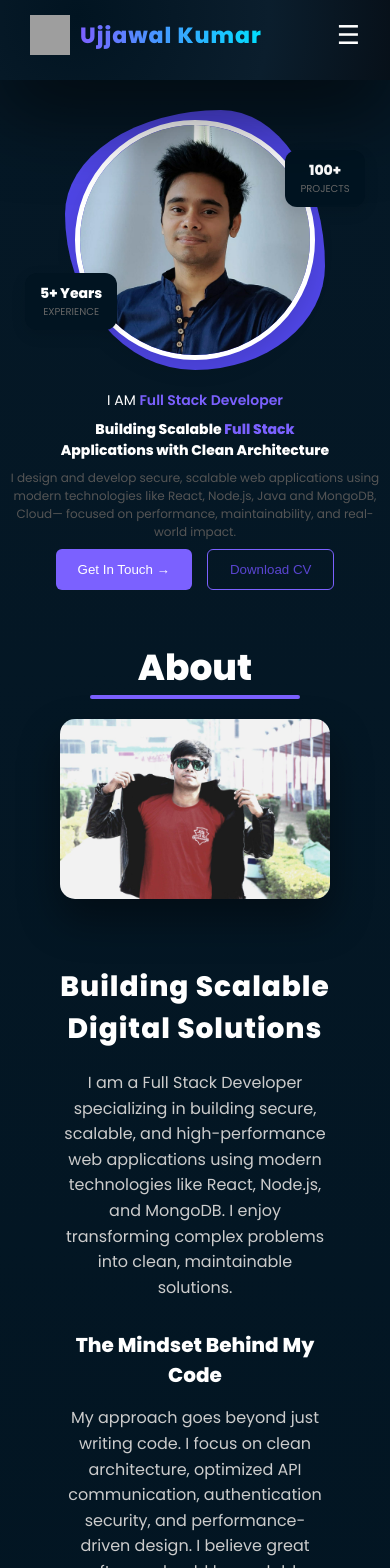
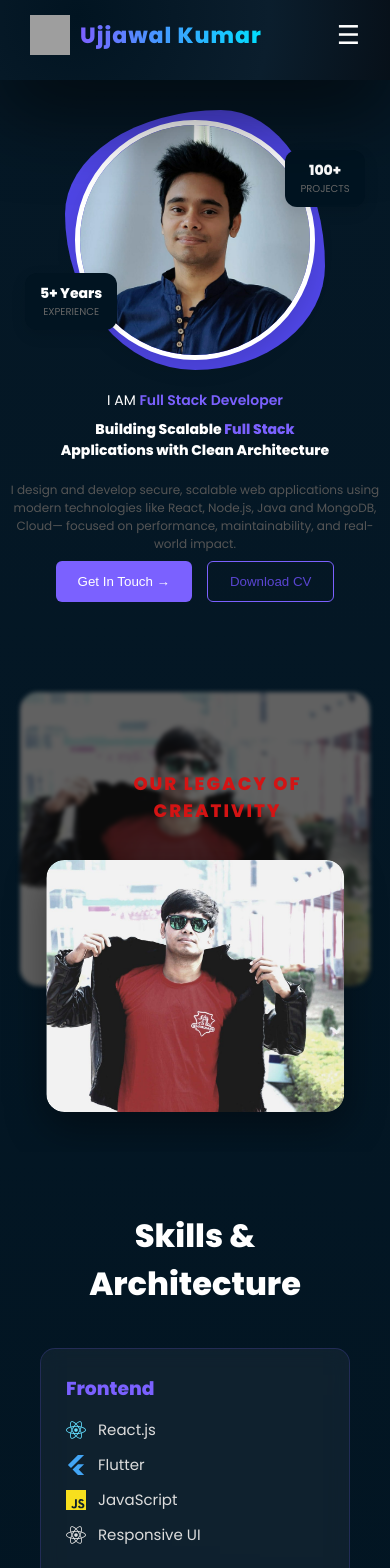
Before and after one commit to ujjawalkmr/developer_profile, a React (Vite) app: page / in a window 390 px wide. Shown: the top 1568 px of the page. Built offline with nearby package versions, Linux system fonts and the light colour scheme; grey boxes are pictures that could not be loaded.

Commit message:
about start
Signed-off-by: Ujjawal Kumar <ujjawalkmr9211@gmail.com>

```diff
--- /dev/null
+++ b/src/components/AboutMobile.jsx
@@ -0,0 +1,33 @@
+import React from "react";
+import "../styles/AboutMobile.css";
+
+
+const AboutMobile = () => {
+      const image = "/assets/uk_about.jpeg"
+
+
+  return (
+   <section className="about-mobile">
+<div className="about-mobile-wrapper">
+      {/* BACK LAYER (blurred background effect) */}
+      <div
+        className="legacy-bg"
+        style={{ backgroundImage: `url(${image})` }}
+      ></div>
+<div className="about-mobile-overlay">
+          <h1>OUR LEGACY OF CREATIVITY</h1>
+        </div>
+      {/* MAIN CARD */}
+      <div className="about-mobile-card">
+        <img src={image} alt="Creativity team" className="about-mobile-image" />
+
+        {/* <div className="about-mobile-overlay">
+          <h1>OUR LEGACY OF CREATIVITY</h1>
+        </div> */}
+      </div>
+    </div>
+   </section>
+  );
+};
+
+export default AboutMobile;
--- a/src/pages/Home.jsx
+++ b/src/pages/Home.jsx
@@ -1,5 +1,5 @@
 import { useState, useEffect, Suspense, lazy } from "react";
-//import { useMediaQuery } from "react-responsive"
+import AboutMobile from "../components/AboutMobile";
 
 const Navbar = lazy(() => import("../components/Navbar"));
 const Hero = lazy(() => import("../components/Hero"));
@@ -10,56 +10,87 @@ const Project = lazy(() => import("../components/Project"));
 const Education = lazy(() => import("../components/Education"));
 const Experience = lazy(() => import("../components/Experience"));
 const Contact = lazy(() => import("../components/Contact"));
-
 const HeroMobile = lazy(() => import("../components/HeroMobile"));
 
+/* ✅ SAFE MOBILE HOOK */
 function useIsMobile(breakpoint = 868) {
-  const [isMobile, setIsMobile] = useState(window.innerWidth < breakpoint);
+  const [isMobile, setIsMobile] = useState(false);
 
   useEffect(() => {
-    const handleResize = () => setIsMobile(window.innerWidth < breakpoint);
-    window.addEventListener("resize", handleResize);
-    return () => window.removeEventListener("resize", handleResize);
+    const checkSize = () => {
+      setIsMobile(window.innerWidth < breakpoint);
+    };
+
+    checkSize(); // initial check
+    window.addEventListener("resize", checkSize);
+
+    return () => window.removeEventListener("resize", checkSize);
   }, [breakpoint]);
 
   return isMobile;
 }
+
 const Home = () => {
   const isMobile = useIsMobile();
+
+  /* ✅ HARD FIX: prevent horizontal scroll globally for this page */
+  useEffect(() => {
+    const html = document.documentElement;
+    const body = document.body;
+
+    html.style.overflowX = "hidden";
+    body.style.overflowX = "hidden";
+    html.style.width = "100%";
+    body.style.width = "100%";
+
+    return () => {
+      html.style.overflowX = "";
+      body.style.overflowX = "";
+      html.style.width = "";
+      body.style.width = "";
+    };
+  }, []);
+
   return (
-    <>
+    <div style={{ overflowX: "hidden", width: "100%" }}>
       <Suspense fallback={<div className="loader">Loading Navbar...</div>}>
         <Navbar />
       </Suspense>
 
       <Suspense fallback={<div className="loader">Loading Hero...</div>}>
         {isMobile ? <HeroMobile /> : <Hero />}
-        {/* <Hero /> */}
       </Suspense>
-      <Suspense fallback={<div className="loader">Loading Hero...</div>}>
-        <About />
+
+      <Suspense fallback={<div className="loader">Loading About...</div>}>
+               {isMobile ? <AboutMobile /> : <About />}
+
+        {/* <About /> */}
       </Suspense>
 
       <Suspense fallback={<div className="loader">Loading Skills...</div>}>
         <Skills />
       </Suspense>
-      <Suspense fallback={<div className="loader">Loading Skills...</div>}>
+
+      <Suspense fallback={<div className="loader">Loading Service...</div>}>
         <Service />
       </Suspense>
-      <Suspense fallback={<div className="loader">Loading Skills...</div>}>
+
+      <Suspense fallback={<div className="loader">Loading Project...</div>}>
         <Project />
       </Suspense>
-      <Suspense fallback={<div className="loader">Loading Skills...</div>}>
+
+      <Suspense fallback={<div className="loader">Loading Education...</div>}>
         <Education />
       </Suspense>
-      <Suspense fallback={<div className="loader">Loading Skills...</div>}>
+
+      <Suspense fallback={<div className="loader">Loading Experience...</div>}>
         <Experience />
       </Suspense>
-      <Suspense fallback={<div className="loader">Loading Skills...</div>}>
+
+      <Suspense fallback={<div className="loader">Loading Contact...</div>}>
         <Contact />
       </Suspense>
-
-    </>
+    </div>
   );
 };
 
--- /dev/null
+++ b/src/styles/AboutMobile.css
@@ -0,0 +1,89 @@
+.about-mobile {
+  /* width: 100%; */
+  /* min-height: 100vh; */
+  display: flex;
+  justify-content: center;
+  align-items: center;
+  /* background: #0f172a; */
+  padding: 40px 20px;
+  overflow-x: hidden;
+}
+
+/* STACK WRAPPER */
+.about-mobile-wrapper {
+  position: relative;
+  width: 100%;
+  height: 420px;
+
+  padding: 0 40px; /* 👈 allows blur to show on sides */
+  box-sizing: border-box;
+}
+
+/* =========================
+   TOP (BLUR BACKGROUND CARD)
+========================= */
+.legacy-bg {
+  position: absolute;
+  top: 0;
+  left: 0;
+  width: 100%;
+  height: 70%;
+  border-radius: 18px;
+
+  background-size: cover;
+  background-position: center;
+
+  filter: brightness(0.4) blur(2px);
+  z-index: 1;
+}
+
+/* TEXT ON TOP */
+.about-mobile-overlay {
+  position: absolute;
+  top:0;
+  width: 90%;
+  height: 50%;
+  display: flex;
+  justify-content: center;
+  align-items: center;
+  z-index: 2;
+font-size: 500px;
+  color: rgb(211, 20, 20);
+  text-align: center;
+  padding: 10px;
+}
+
+
+.about-mobile-overlay h1 {
+  font-size: 18px;
+  letter-spacing: 2px;
+  font-weight: 700;
+}
+
+/* =========================
+   BOTTOM IMAGE CARD
+========================= */
+.about-mobile-card {
+  position: absolute;
+  bottom: 0;
+
+  width: 85%; /* 👈 smaller than background */
+  left: 50%;
+  transform: translateX(-50%);
+
+  height: 60%;
+  border-radius: 18px;
+  overflow: hidden;
+
+  z-index: 3;
+  box-shadow: 0 15px 40px rgba(0, 0, 0, 0.4);
+}
+
+/* IMAGE INSIDE CARD */
+.about-mobile-image {
+  width: 100%;
+  height: 100%;
+  object-fit: cover;
+  border-radius: 18px;
+  display: block;
+}
```
